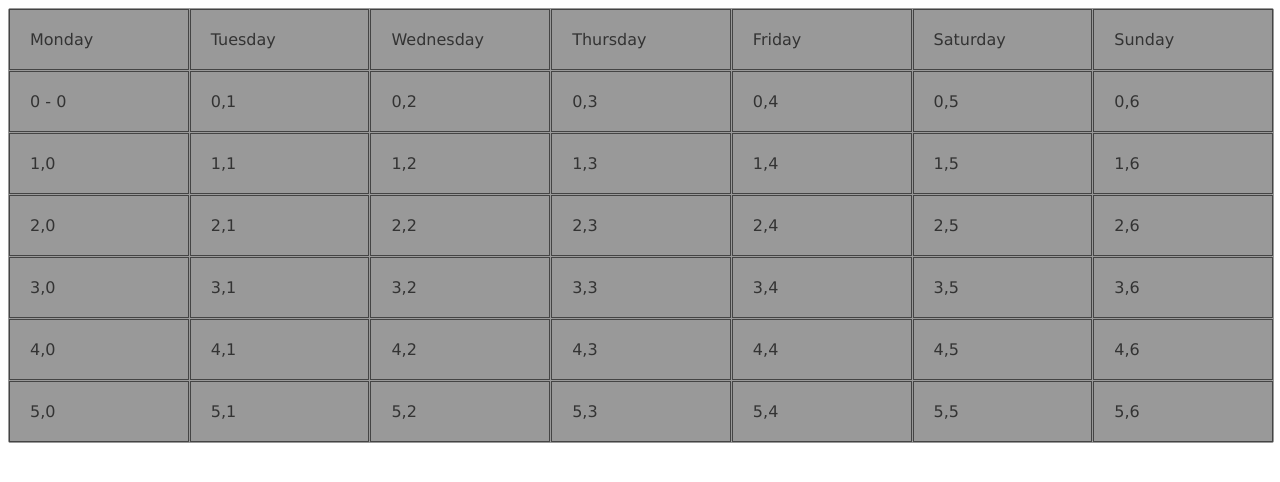
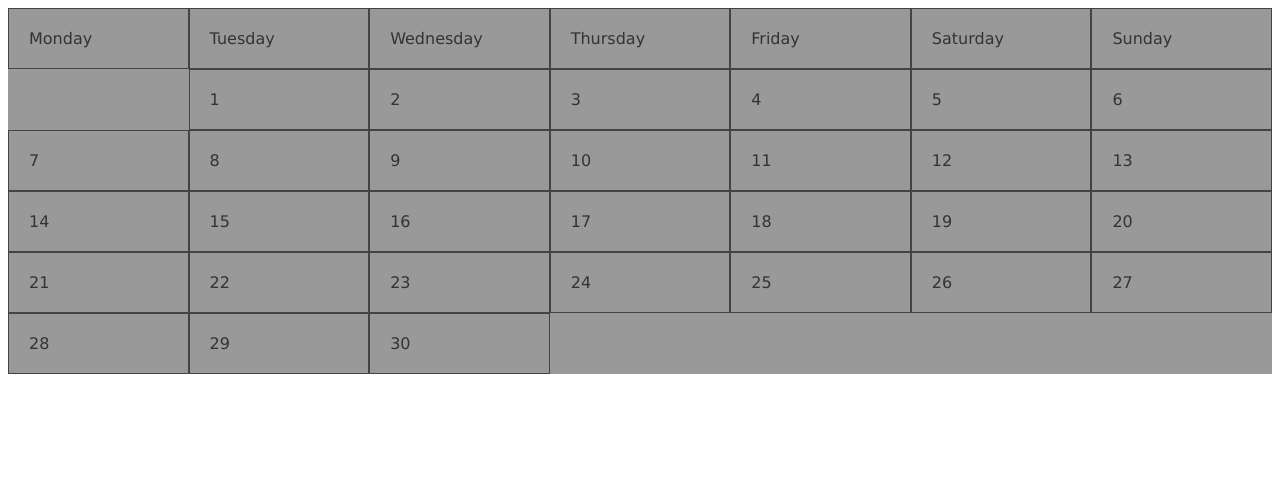
Before and after one commit to Erwin-J/event-calendar-svelte, a Svelte app: page / in a window 1280 px wide. Shown: the top 482 px of the page. Built offline with nearby package versions, Linux system fonts and the light colour scheme.

Commit message:
displaying calendar more correctly

```diff
--- a/rollup.config.js
+++ b/rollup.config.js
@@ -1,11 +1,11 @@
-import svelte from 'rollup-plugin-svelte';
-import commonjs from '@rollup/plugin-commonjs';
-import resolve from '@rollup/plugin-node-resolve';
-import livereload from 'rollup-plugin-livereload';
-import { terser } from 'rollup-plugin-terser';
-import sveltePreprocess from 'svelte-preprocess';
-import typescript from '@rollup/plugin-typescript';
-import css from 'rollup-plugin-css-only';
+import svelte from "rollup-plugin-svelte";
+import commonjs from "@rollup/plugin-commonjs";
+import resolve from "@rollup/plugin-node-resolve";
+import livereload from "rollup-plugin-livereload";
+import { terser } from "rollup-plugin-terser";
+import sveltePreprocess from "svelte-preprocess";
+import typescript from "@rollup/plugin-typescript";
+import css from "rollup-plugin-css-only";
 
 const production = !process.env.ROLLUP_WATCH;
 
@@ -18,37 +18,41 @@ function serve() {
 
   return {
     writeBundle() {
-			if (server) return;
-			server = require('child_process').spawn('npm', ['run', 'start', '--', '--dev'], {
-				stdio: ['ignore', 'inherit', 'inherit'],
-				shell: true
-			});
+      // if (server) return;
+      server = require("child_process").spawn(
+        "npm",
+        ["run", "start", "--", "--dev"],
+        {
+          stdio: ["ignore", "inherit", "inherit"],
+          shell: true,
+        }
+      );
 
-			process.on('SIGTERM', toExit);
-			process.on('exit', toExit);
-		}
+      process.on("SIGTERM", toExit);
+      process.on("exit", toExit);
+    },
   };
 }
 
 export default {
-	input: 'src/main.ts',
+  input: "src/main.ts",
   output: {
     sourcemap: true,
-		format: 'iife',
-		name: 'app',
-		file: 'public/build/bundle.js'
+    format: "iife",
+    name: "app",
+    file: "public/build/bundle.js",
   },
   plugins: [
     svelte({
       preprocess: sveltePreprocess({ sourceMap: !production }),
       compilerOptions: {
         // enable run-time checks when not in production
-				dev: !production
-			}
+        dev: !production,
+      },
     }),
     // we'll extract any component CSS out into
     // a separate file - better for performance
-		css({ output: 'bundle.css' }),
+    css({ output: "bundle.css" }),
 
     // If you have external dependencies installed from
     // npm, you'll most likely need these plugins. In
@@ -57,12 +61,12 @@ export default {
     // https://github.com/rollup/plugins/tree/master/packages/commonjs
     resolve({
       browser: true,
-			dedupe: ['svelte']
+      dedupe: ["svelte"],
     }),
     commonjs(),
     typescript({
       sourceMap: !production,
-			inlineSources: !production
+      inlineSources: !production,
     }),
 
     // In dev mode, call `npm run start` once
@@ -71,13 +75,13 @@ export default {
 
     // Watch the `public` directory and refresh the
     // browser on changes when not in production
-		!production && livereload('public'),
+    !production && livereload("public"),
 
     // If we're building for production (npm run build
     // instead of npm run dev), minify
-		production && terser()
+    production && terser(),
   ],
   watch: {
-		clearScreen: false
-	}
+    clearScreen: false,
+  },
 };
--- a/src/Calendar.svelte
+++ b/src/Calendar.svelte
@@ -1,7 +1,12 @@
 <script lang="ts">
-  import Days from "./Days.svelte";
+  import type { Day } from "./models/Day";
 
   const currentDate: Date = new Date();
+
+  const weeks = getWeekAmount(
+    currentDate.getMonth() + 1,
+    currentDate.getFullYear()
+  );
 
   const daysInMonth = new Date(
     currentDate.getFullYear(),
@@ -9,62 +14,68 @@
     0
   ).getDate();
 
-  const rows: number = 6;
-  const columns: number = 7;
+  export const days: Day[] = [
+    { position: 0, name: `Monday` },
+    { position: 1, name: `Tuesday` },
+    { position: 2, name: `Wednesday` },
+    { position: 3, name: `Thursday` },
+    { position: 4, name: `Friday` },
+    { position: 5, name: `Saturday` },
+    { position: 6, name: `Sunday` },
+  ];
 
-  let col: string = `repeat(${columns}, 1fr)`;
-  let row: string = `repeat(${rows}, 1fr)`;
+  function startingPosition(dayIndex: number): string {
+    const firstWeekDayOfTheMonth = new Date(
+      currentDate.getFullYear(),
+      currentDate.getMonth(),
+      1
+    ).getDay();
 
-  export const days: string[] = [
-    "Monday",
-    "Tuesday",
-    "Wednesday",
-    "Thursday",
-    "Friday",
-    "Saturday",
-    "Sunday",
-  ];
+    console.log(firstWeekDayOfTheMonth);
+
+    // In case of sunday, index 0
+    if (firstWeekDayOfTheMonth === 0 && dayIndex === 1) {
+      return `grid-column-start: ${7};`;
+    }
+
+    if (dayIndex === 1) {
+      return `grid-column-start: ${firstWeekDayOfTheMonth};`;
+    }
+
+    return "";
+  }
+
+  function getWeekAmount(month: number, year: number): number {
+    var firstOfTheMonth = new Date(year, month - 1, 1);
+    var lastOfTheMonth = new Date(year, month, 0);
+
+    var used = firstOfTheMonth.getDay() + lastOfTheMonth.getDate();
+
+    return Math.ceil(used / 7);
+  }
 </script>
 
-<div
-  class="calendar-container"
-  style="grid-template-rows: {row}; grid-template-columns: {col};"
->
+<!-- style="grid-template-rows: repeat({weeks}, 1fr); -->
+<div id="calendar-container">
   {#each days as day}
-    <div class="calendar-cell">{day}</div>
+    <div class="day">{day.name}</div>
   {/each}
 
-  {#each { length: rows } as _, row}
-    {#each { length: columns } as _, column}
-      {#if row === 0 && column === 0}
-        <div class="calendar-cell">
-          <svelte:component
-            this={Days}
-            {...{
-              currentGridColumnPosition: column,
-              currentGridRowPosition: row,
-            }}
-          />
-        </div>
-      {:else}
-        <div class="calendar-cell">{row},{column}</div>
-      {/if}
-    {/each}
+  {#each { length: daysInMonth } as _, dayIndex}
+    <div class="day" style={startingPosition(dayIndex + 1)}>{dayIndex + 1}</div>
   {/each}
 </div>
 
 <style>
-  .calendar-container {
+  #calendar-container {
     display: grid;
-    border: 1px solid #999;
-    border-radius: 2px;
-    width: 100%;
+    grid-template-columns: repeat(7, 1fr);
+
+    background: #999;
     height: 100%;
-    grid-gap: 1px;
-    background: #999;
   }
 
-  .calendar-cell {
+  .day {
     border: 1px solid #444444;
     padding: 20px;
   }
--- /dev/null
+++ b/src/models/Day.ts
@@ -0,0 +1,4 @@
+export interface Day {
+  position: number;
+  name: string;
+}
```
Also changed, not shown: src/utils/date.utils.ts (added, +8 -0 lines), tsconfig.json (line endings or trailing spaces), 1 other file (tests, documents, lock files or other folders). Lines whose indentation alone changed are shown as unchanged.
